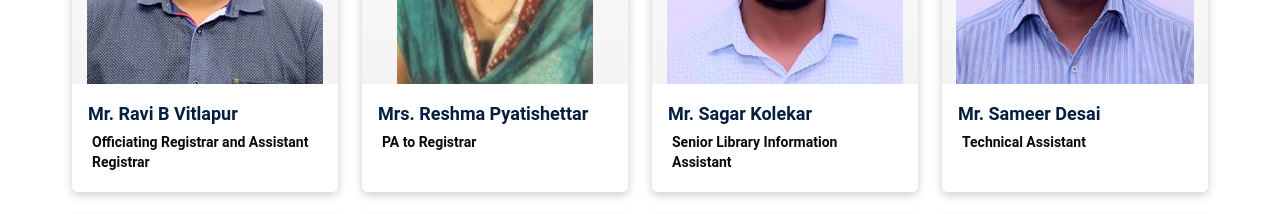
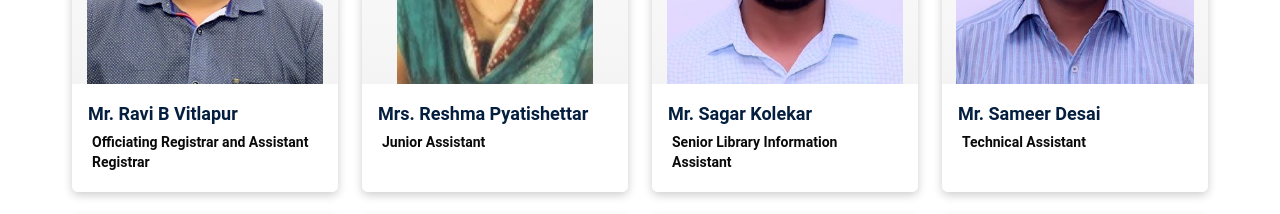
Before and after one commit to Velocity-IIITDWD/iiitdwd.ac.in, a Next.js app: page /staff in a window 1280 px wide. Shown: the part 1600-1814 px from the top of the page. Built offline with nearby package versions, Linux system fonts and the light colour scheme.

Commit message:
data(staff): Change designation

```diff
--- a/data/profile/staff.ts
+++ b/data/profile/staff.ts
@@ -70,7 +70,7 @@ export default [
         title: 'Mr. Ravi B Vitlapur',
       },
       {
-        content: ['PA to Registrar'],
+        content: ['Junior Assistant'],
         imageURL: '/images/reshma_pyatishettar.jpg',
         title: 'Mrs. Reshma Pyatishettar',
       },
```
